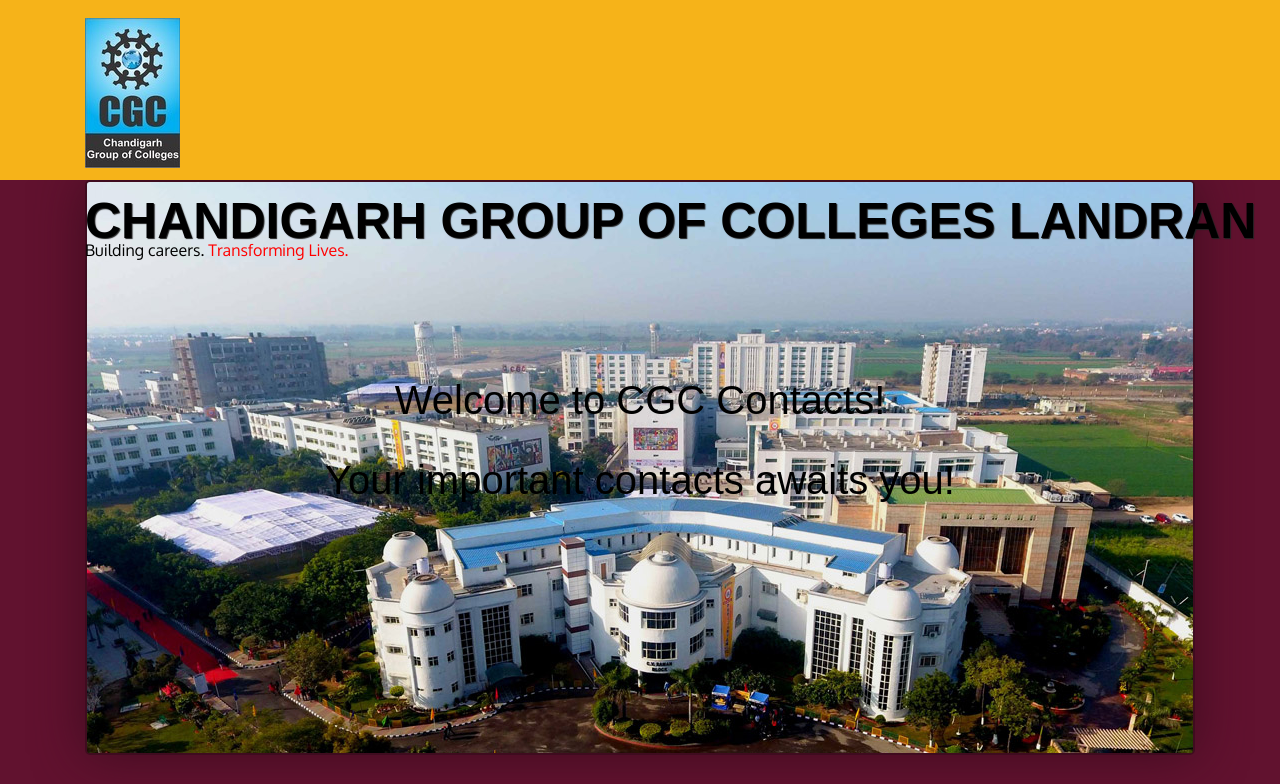
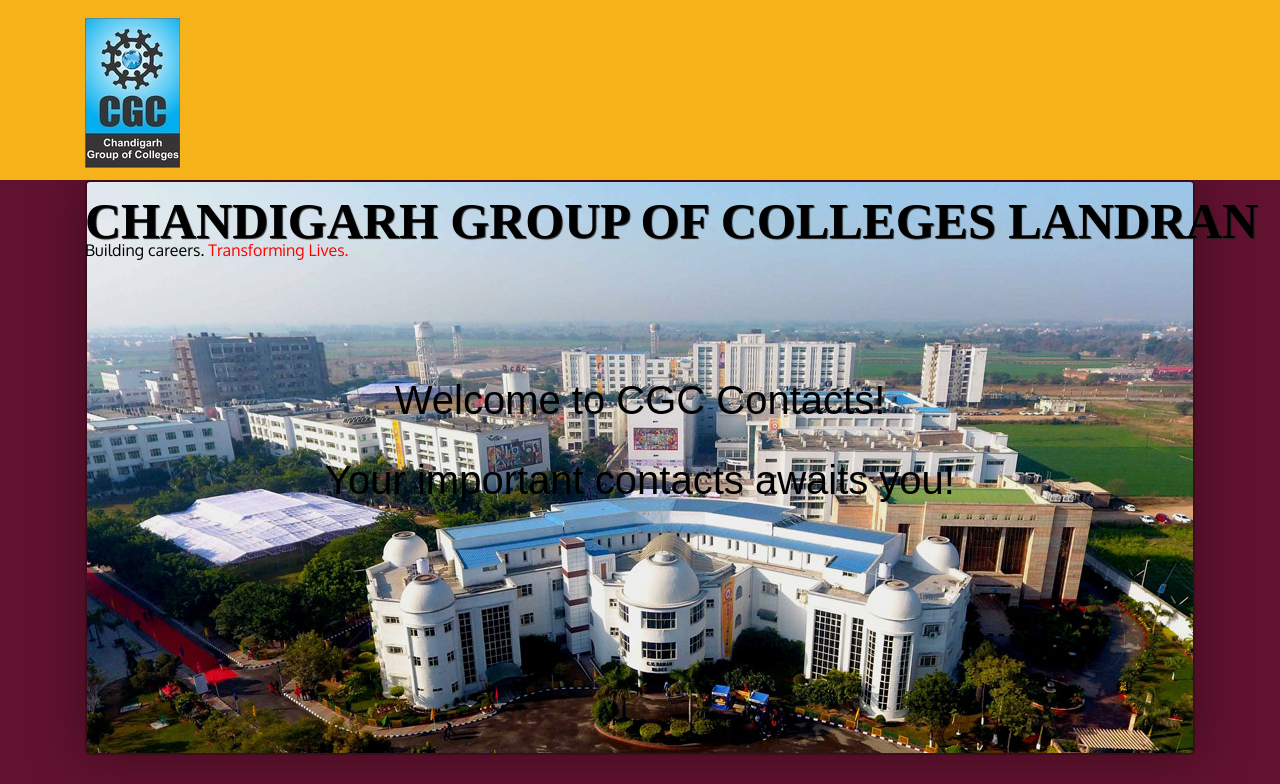
Before and after one commit to program-dom/CGC-Contacts1, a plain HTML site: page index.html in a window 1280 px wide. Shown: the top 784 px of the page. Drawn offline with Linux system fonts and the light colour scheme; grey boxes are pictures that could not be loaded; a web font is replaced by a local one.

Commit message:
Update styles.css

```diff
--- a/css/styles.css
+++ b/css/styles.css
@@ -22,8 +22,8 @@ body {
 	padding-top: 25px;
 }
 .navbar-brand h1 {
-	/*font-family: 'Franklin Gothic Demi Cond', arial;*/
-	font-family: 'Archivo Black', sans-serif;
+	font-family: 'Franklin Gothic Demi Cond';
+		/*arial;*/
 	color: black;
 	font-size: 50px;     /*1.5em;*/
 	text-transform: uppercase;
```
